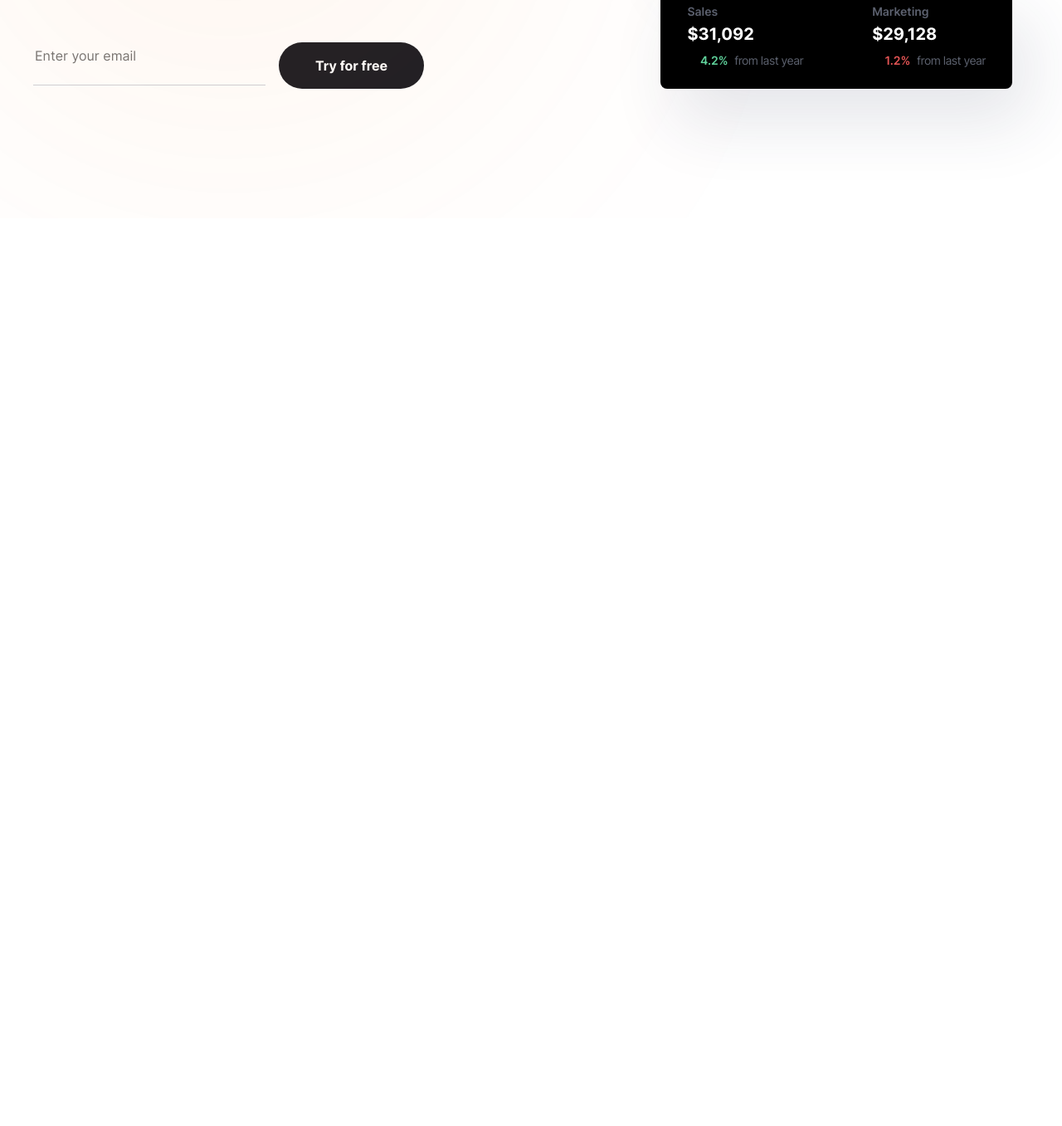
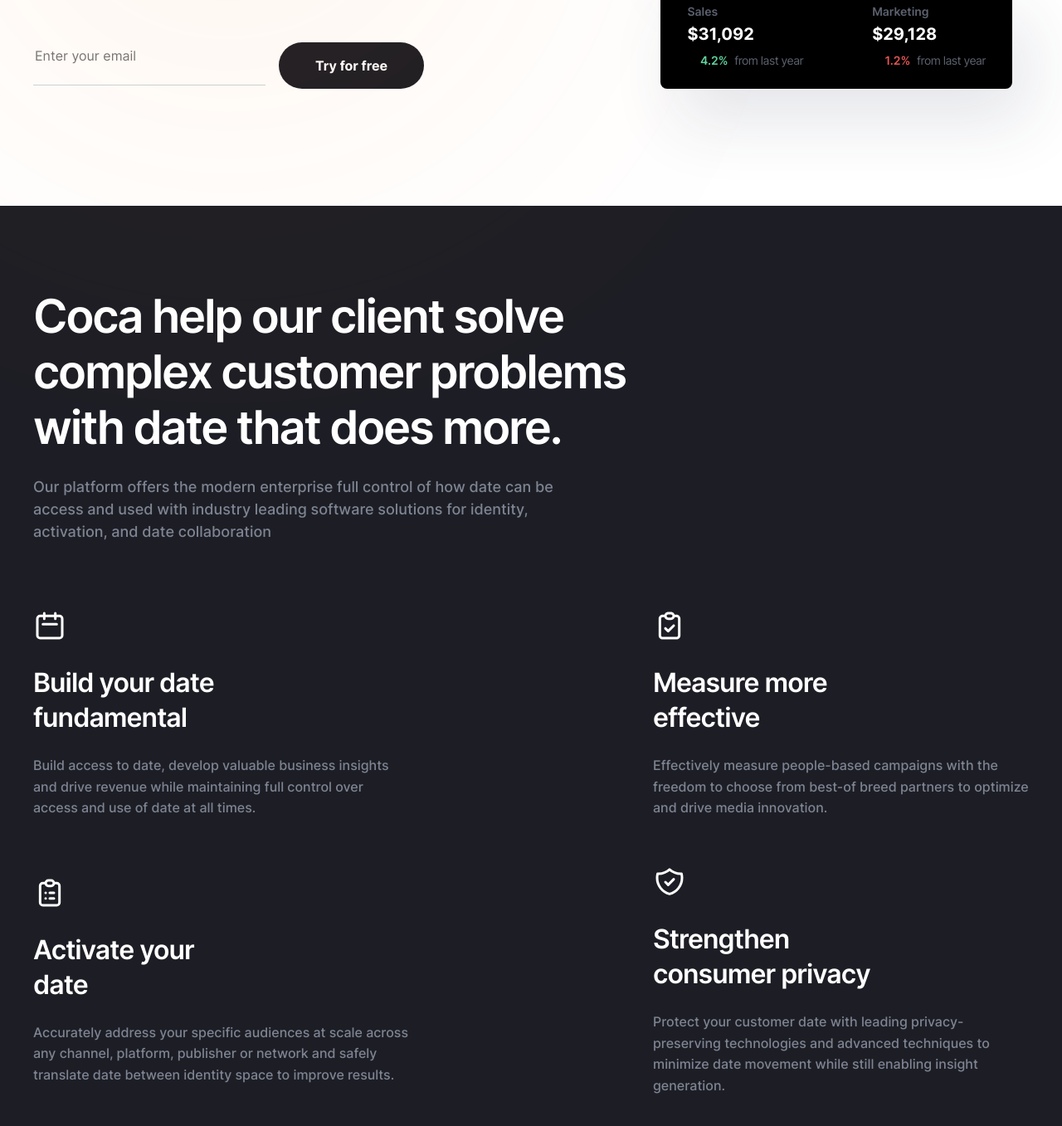
Before and after one commit to CringeCore92/cocaProject, a website built with Vite: page src/index.html in a window 1280 px wide. Shown: the part 537-1894 px from the top of the page at 83% size. Before the commit the page ends 800 px from the top, so only its background shows below. Built offline with nearby package versions, Linux system fonts and the light colour scheme; files whose address does not match are found by name.

Commit message:
Created overview section + fixed hero section

```diff
--- /dev/null
+++ b/src/assets/scss/components/home/overview.scss
@@ -0,0 +1,88 @@
+.overview {
+  padding: 100px 0;
+  background-color: var(--black-bg-color);
+
+  @include tablet {
+    text-align: center;
+  }
+
+  @include mobile {
+    padding: 60px 0;
+  }
+
+  &__title {
+    margin-bottom: 24px;
+    max-width: 816px;
+    font-weight: 600;
+    letter-spacing: -0.04em;
+    color: #fff;
+  }
+
+  &__descr {
+    margin-bottom: 80px;
+    max-width: 660px;
+    font-weight: 500;
+    line-height: 150%;
+    color: var(--neutral-color-150);
+
+    @include tablet {
+      margin-bottom: 60px;
+    }
+
+    @include small-mobile {
+      margin-bottom: 50px;
+    }
+  }
+
+  &__list {
+    @include flex-all-between;
+    gap: 56px;
+    flex-wrap: wrap;
+
+    @include tablet {
+      gap: 40px;
+      flex-direction: column;
+      align-items: center;
+    }
+  }
+
+  &__item {
+    max-width: 453px;
+
+    &-icon,
+    &-title {
+      margin-bottom: 24px;
+
+      @include tablet {
+        margin-bottom: 18px;
+      }
+    }
+
+    &-title {
+      max-width: 262px;
+      font-weight: 600;
+      line-height: 131%;
+      letter-spacing: -0.03em;
+      color: #fff;
+
+      @include mobile {
+        max-width: 320px;
+      }
+    }
+
+    &-descr {
+      font-weight: 500;
+      line-height: 162%;
+      color: var(--neutral-color-150);
+    }
+  }
+
+  &__title,
+  &__descr,
+  &__item-title {
+    @include tablet {
+      margin-right: auto;
+      margin-left: auto;
+    }
+  }
+}
--- a/src/assets/scss/main.scss
+++ b/src/assets/scss/main.scss
@@ -6,3 +6,4 @@
 // components
 @import './components/header';
 @import './components/home/hero';
+@import './components/home/overview';
--- /dev/null
+++ b/src/html/components/home/overview.html
@@ -0,0 +1,82 @@
+<section class="overview">
+  <div class="container">
+    <h2 class="overview__title heading-h2">
+      Coca help our client solve complex customer problems with date that does
+      more.
+    </h2>
+    <p class="overview__descr text-p-medium">
+      Our platform offers the modern enterprise full control of how date can be
+      access and used with industry leading software solutions for identity,
+      activation, and date collaboration
+    </p>
+    <ul class="overview__list">
+      <li class="overview__item">
+        <img
+          loading="lazy"
+          class="overview__item-icon"
+          src="./assets/icons/calendar-icon.svg"
+          width="40"
+          height="40"
+          alt="Calendar icon"
+        />
+        <h3 class="overview__item-title heading-h5">
+          Build your date fundamental
+        </h3>
+        <p class="overview__item-descr text-p-default">
+          Build access to date, develop valuable business insights and drive
+          revenue while maintaining full control over access and use of date at
+          all times.
+        </p>
+      </li>
+      <li class="overview__item">
+        <img
+          loading="lazy"
+          class="overview__item-icon"
+          src="./assets/icons/todo-icon.svg"
+          width="40"
+          height="40"
+          alt="Todo icon"
+        />
+        <h3 class="overview__item-title heading-h5">Measure more effective</h3>
+        <p class="overview__item-descr text-p-default">
+          Effectively measure people-based campaigns with the freedom to choose
+          from best-of breed partners to optimize and drive media innovation.
+        </p>
+      </li>
+      <li class="overview__item">
+        <img
+          loading="lazy"
+          class="overview__item-icon"
+          src="./assets/icons/list-icon.svg"
+          width="40"
+          height="40"
+          alt="List icon"
+        />
+        <h3 class="overview__item-title heading-h5">Activate your date</h3>
+        <p class="overview__item-descr text-p-default">
+          Accurately address your specific audiences at scale across any
+          channel, platform, publisher or network and safely translate date
+          between identity space to improve results.
+        </p>
+      </li>
+      <li class="overview__item">
+        <img
+          loading="lazy"
+          class="overview__item-icon"
+          src="./assets/icons/shield-icon.svg"
+          width="40"
+          height="40"
+          alt="List icon"
+        />
+        <h3 class="overview__item-title heading-h5">
+          Strengthen consumer privacy
+        </h3>
+        <p class="overview__item-descr text-p-default">
+          Protect your customer date with leading privacy-preserving
+          technologies and advanced techniques to minimize date movement while
+          still enabling insight generation.
+        </p>
+      </li>
+    </ul>
+  </div>
+</section>
--- a/src/index.html
+++ b/src/index.html
@@ -5,6 +5,7 @@
   <body class="body" data-theme="light">
     <load src="./html/components/header.html" />
     <load src="./html/components/home/hero.html" />
+    <load src="./html/components/home/overview.html" />
     <script type="module" src="/js/main.js"></script>
   </body>
 </html>
```
Also changed, not shown: src/html/components/home/hero.html (+1 -1 lines), src/assets/icons/calendar-icon.svg (added), src/assets/icons/list-icon.svg (added), src/assets/icons/shield-icon.svg (added), src/assets/icons/todo-icon.svg (added).
